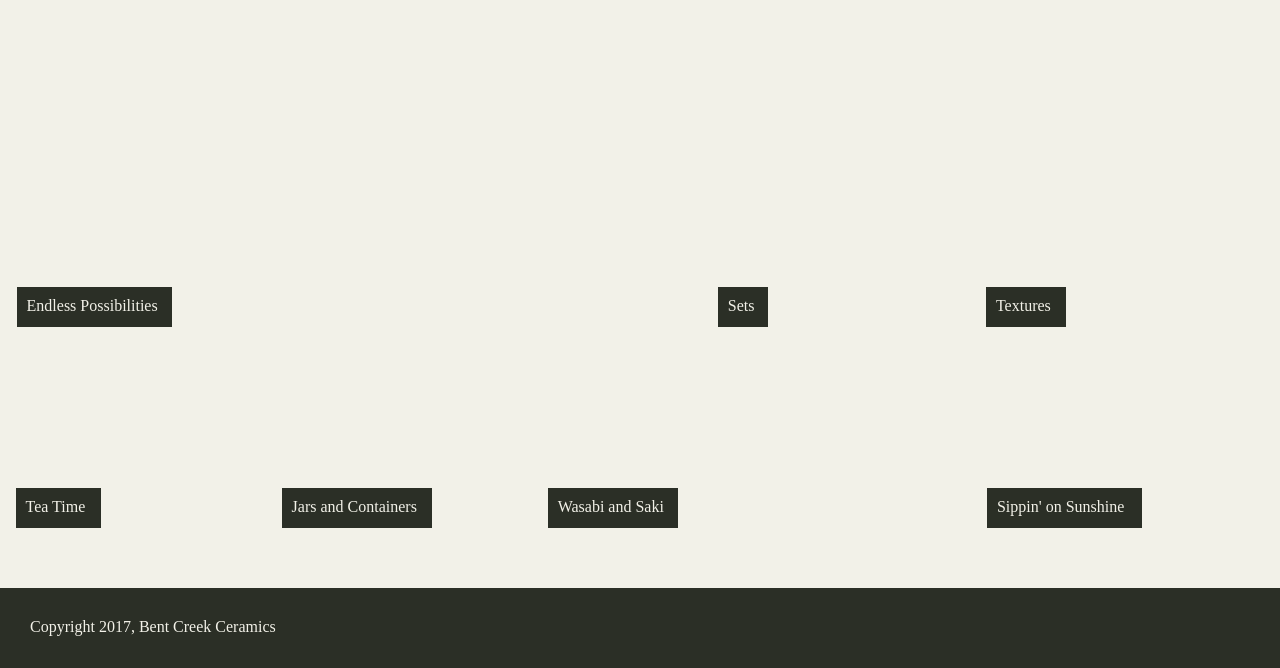
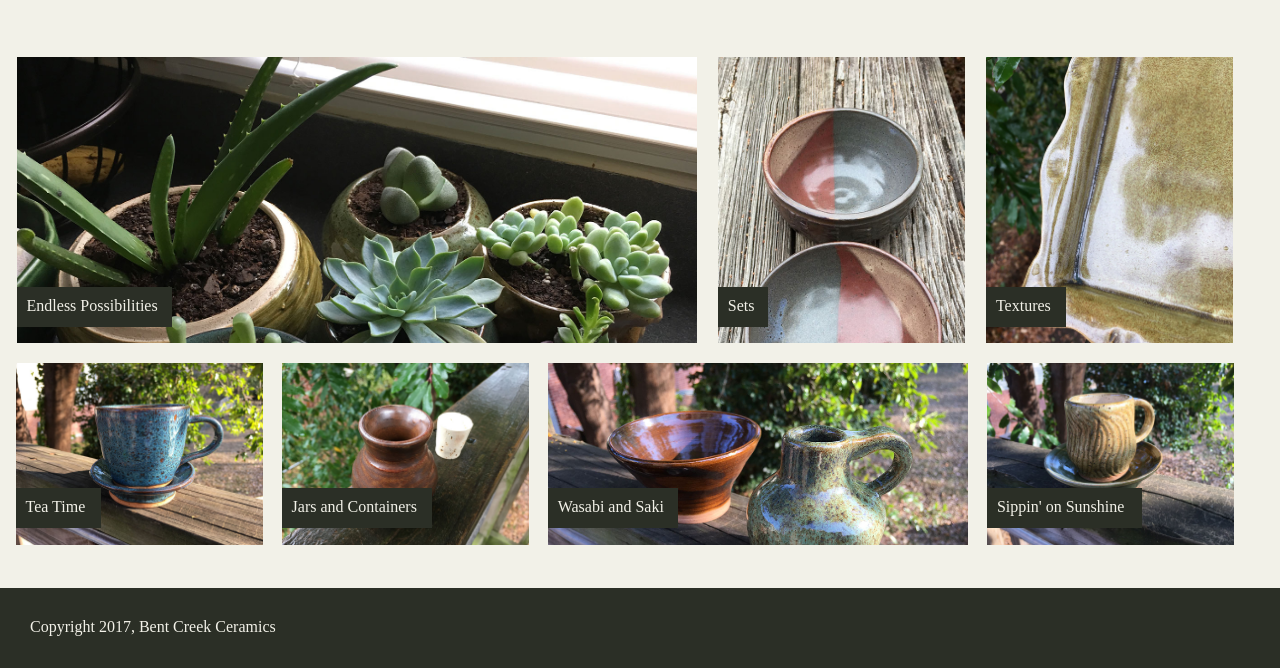
Before and after one commit to vitalcog/exampleWebPage, a plain HTML site: page index.html in a window 1280 px wide. Shown: the part 282-950 px from the top of the page. Drawn offline with Linux system fonts and the light colour scheme; files whose address does not match are found by name.

Commit message:
fixing broken images

```diff
--- a/styles.css
+++ b/styles.css
@@ -134,19 +134,19 @@ section {
 
 #product_1 {
   width: 55%;
-  background-image: url("../week-one-project/images/optimized/product-1.jpg");
+  background-image: url("../exampleWebPage/images/optimized/product-1.jpg");
   background-size: 100%;
 }
 
 #product_2 {
   width: 20%;
-  background-image: url("../week-one-project/images/optimized/product-2.jpg");
+  background-image: url("../exampleWebPage/images/optimized/product-2.jpg");
   background-size: 100%;
 }
 
 #product_3 {
   width: 20%;
-  background-image: url("../week-one-project/images/optimized/product-3.jpg");
+  background-image: url("../exampleWebPage/images/optimized/product-3.jpg");
   background-size: 100%;
 }
 
@@ -168,28 +168,28 @@ section {
 }
 
 #product_4 {
-  background-image: url("../week-one-project/images/optimized/product-4.jpg");
+  background-image: url("../exampleWebPage/images/optimized/product-4.jpg");
   width: 20%;
   background-size: 100%;
   background-repeat: no-repeat;
 }
 
 #product_5 {
-  background-image: url("../week-one-project/images/optimized/product-5.jpg");
+  background-image: url("../exampleWebPage/images/optimized/product-5.jpg");
   width: 20%;
   background-size: 100%;
   background-repeat: no-repeat;
 }
 
 #product_6 {
-  background-image: url("../week-one-project/images/optimized/product-6.jpg");
+  background-image: url("../exampleWebPage/images/optimized/product-6.jpg");
   width: 34%;
   background-size: 100%;
   background-repeat: no-repeat;
 }
 
 #product_7 {
-  background-image: url("../week-one-project/images/optimized/product-7.jpg");
+  background-image: url("../exampleWebPage/images/optimized/product-7.jpg");
   width: 20%;
   background-size: 100%;
   background-repeat: no-repeat;
@@ -239,7 +239,7 @@ section {
 
 #birdhouse {
   float: left;
-  background-image: url(../week-one-project/images/optimized/birdhouse.jpg);
+  background-image: url(../exampleWebPage/images/optimized/birdhouse.jpg);
   height: 150px;
   width: 200px;
   margin-right: 50px;
@@ -250,7 +250,7 @@ section {
 #about_pic {
   height: 300px;
   width: 100%;
-  background-image: url(../week-one-project/images/optimized/background-3.jpg);
+  background-image: url(../exampleWebPage/images/optimized/background-3.jpg);
   background-size: cover;
   background-repeat: repeat;
   background-position: center;
@@ -340,7 +340,7 @@ div.new_l {
   flex-direction: column;
   justify-content: center;
   height: 100vh;
-  background-image: url(../week-one-project/images/optimized/background-2.jpg);
+  background-image: url(../exampleWebPage/images/optimized/background-2.jpg);
   background-size: 100%;
   background-repeat: no-repeat;
 }
```
Also changed, not shown: about.html (+1 -1 lines).
